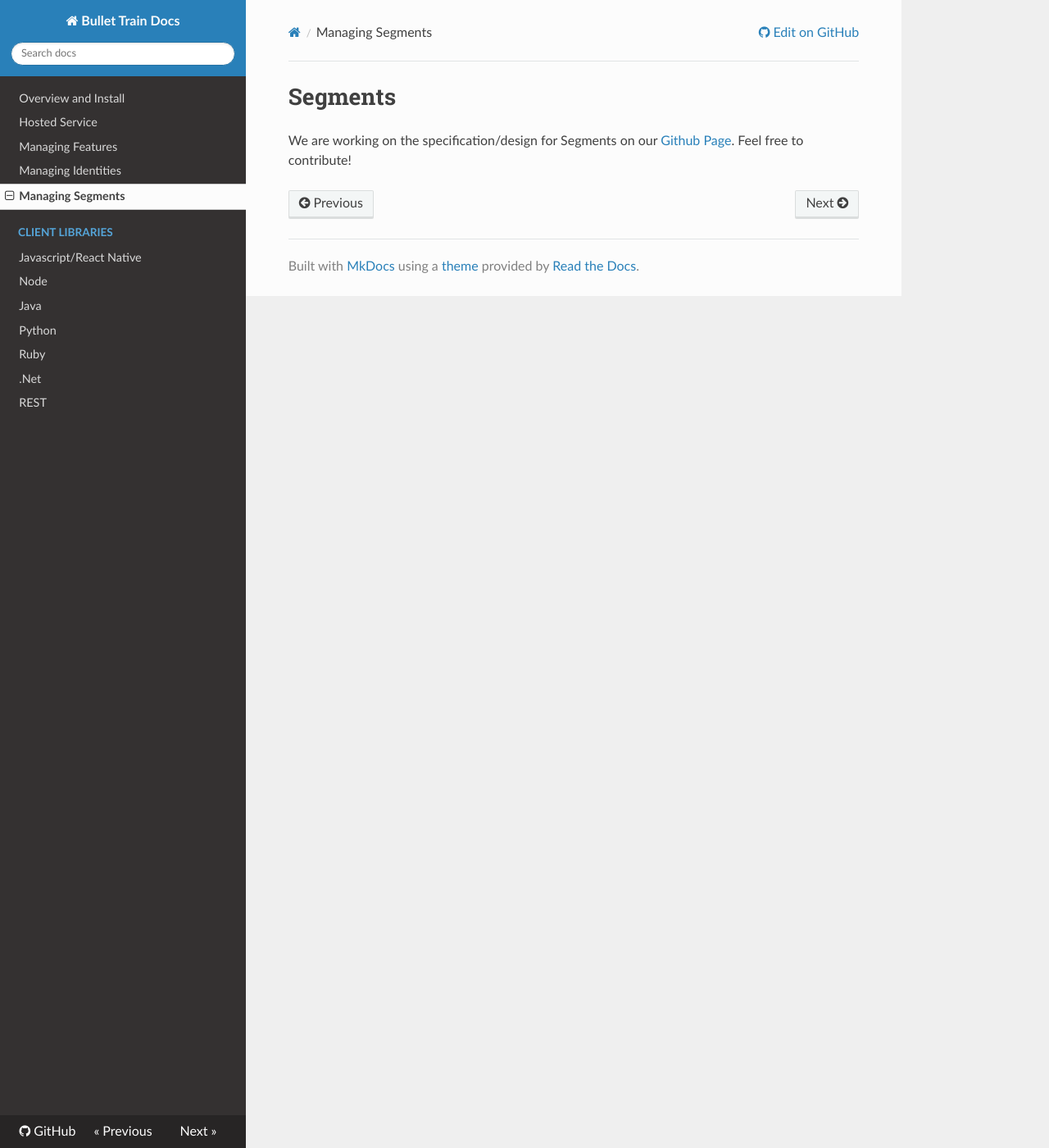
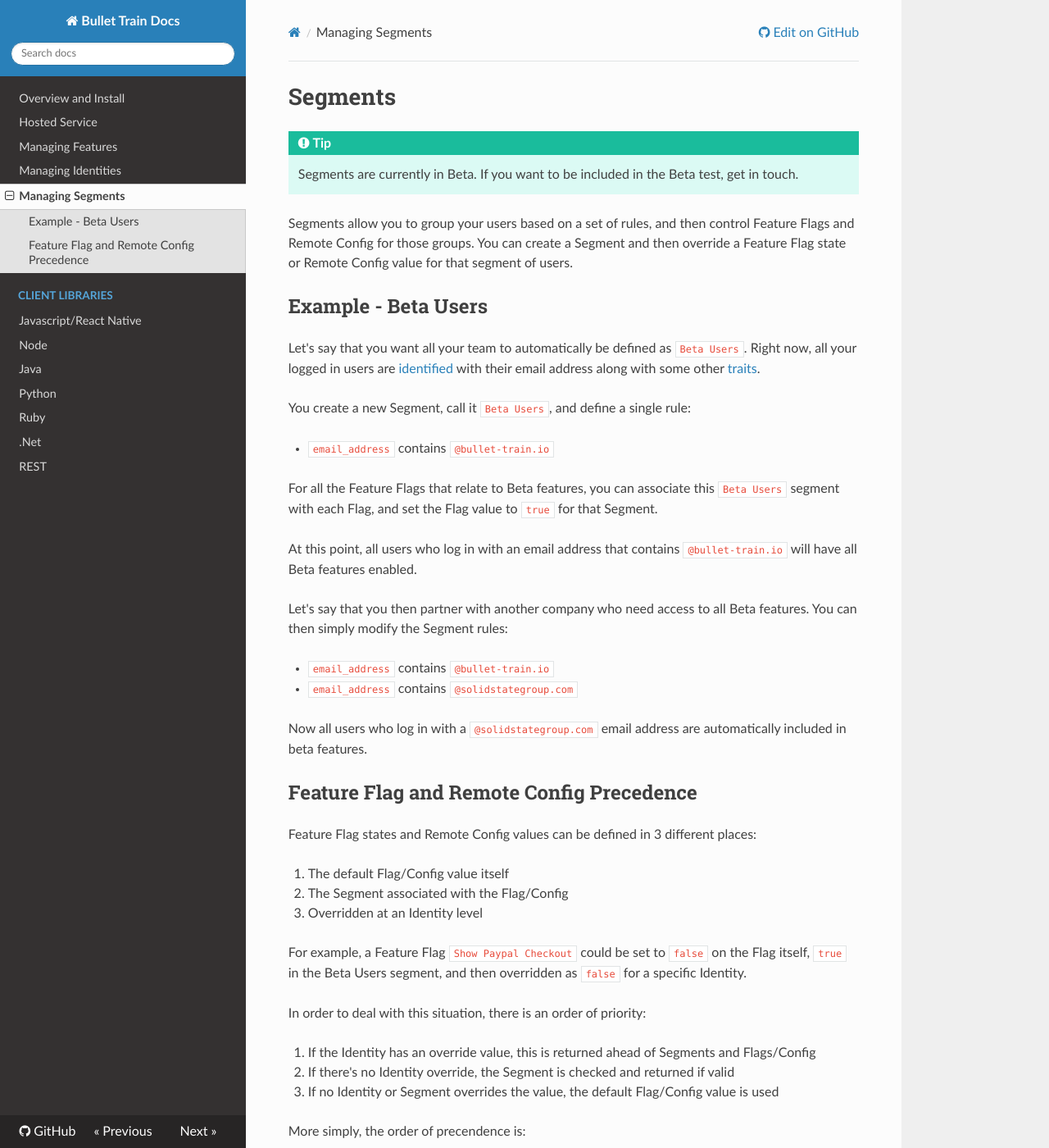
Before and after one commit to Flagsmith/flagsmith-docs, an MkDocs documentation site: the page built from docs/managing-segments.md, in a window 1280 px wide and 1400 px high. Shown: the whole window at 82% size. Built offline with MkDocs 1.6.1, drawn with Linux system fonts in a browser that asks for light colours; nearby versions of some CDN libraries; old or Windows-style settings are respelled for this version of MkDocs.

Commit message:
Added beta segment docs

````diff
--- a/docs/managing-segments.md
+++ b/docs/managing-segments.md
@@ -1,3 +1,47 @@
 # Segments
 
-We are working on the specification/design for Segments on our [Github Page](https://github.com/SolidStateGroup/bullet-train-api/wiki/Segments). Feel free to contribute!
+!!! tip
+    Segments are currently in Beta. If you want to be included in the Beta test, get in touch.
+
+Segments allow you to group your users based on a set of rules, and then control Feature Flags and Remote Config for those groups. You can create a Segment and then override a Feature Flag state or Remote Config value for that segment of users.
+
+## Example - Beta Users
+
+Let's say that you want all your team to automatically be defined as ```Beta Users```. Right now, all your logged in users are [identified](/managing-identities/) with their email address along with some other [traits](/managing-identities/#identity-traits).
+
+You create a new Segment, call it ```Beta Users```, and define a single rule:
+
+- ```email_address``` contains ```@bullet-train.io```
+
+For all the Feature Flags that relate to Beta features, you can associate this ```Beta Users``` segment with each Flag, and set the Flag value to ```true``` for that Segment.
+
+At this point, all users who log in with an email address that contains ```@bullet-train.io``` will have all Beta features enabled.
+
+Let's say that you then partner with another company who need access to all Beta features. You can then simply modify the Segment rules:
+
+- ```email_address``` contains ```@bullet-train.io```
+- ```email_address``` contains ```@solidstategroup.com```
+
+Now all users who log in with a ```@solidstategroup.com``` email address are automatically included in beta features.
+
+## Feature Flag and Remote Config Precedence
+
+Feature Flag states and Remote Config values can be defined in 3 different places:
+
+1. The default Flag/Config value itself
+2. The Segment associated with the Flag/Config
+3. Overridden at an Identity level
+
+For example, a Feature Flag ```Show Paypal Checkout``` could be set to ```false``` on the Flag itself, ```true``` in the Beta Users segment, and then overridden as ```false``` for a specific Identity.
+
+In order to deal with this situation, there is an order of priority:
+
+1. If the Identity has an override value, this is returned ahead of Segments and Flags/Config
+2. If there's no Identity override, the Segment is checked and returned if valid
+3. If no Identity or Segment overrides the value, the default Flag/Config value is used
+
+More simply, the order of precendence is:
+
+1. Identity
+2. Segment
+3. Flag
--- a/mkdocs.yml
+++ b/mkdocs.yml
@@ -3,6 +3,9 @@ theme: readthedocs
 site_url: https://docs.bullet-train.io/
 repo_url: https://github.com/SolidStateGroup/Bullet-Train-Docs
 google_analytics: ['UA-120237963-2', 'bullet-train.io']
+
+markdown_extensions:
+  - admonition
 
 pages:
   - Overview and Install: index.md
````
